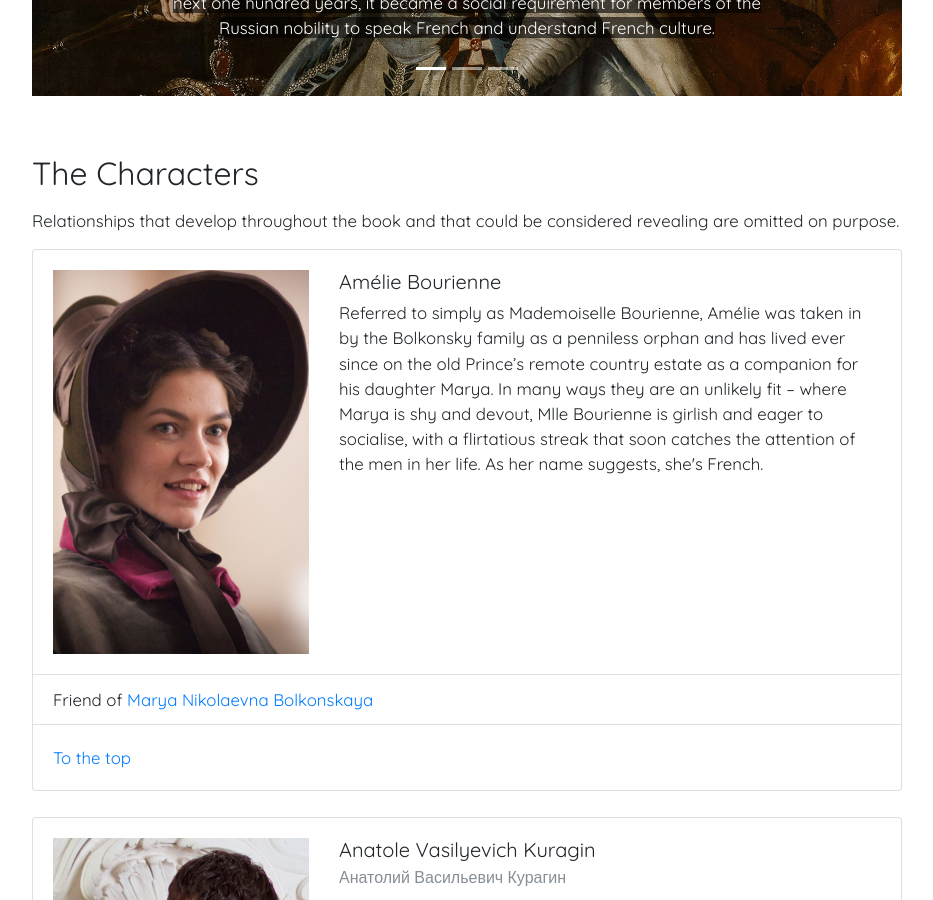
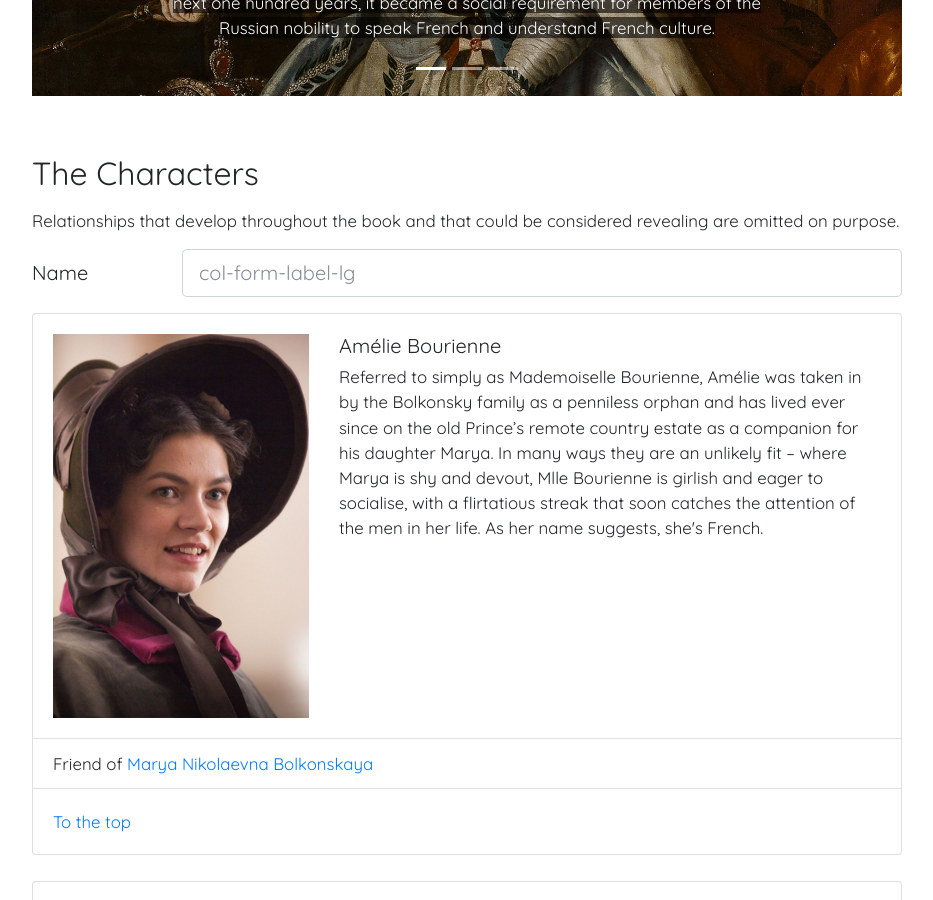
Before and after one commit to alessandrosp/war-and-peace, a Jekyll site: the page built from docs/index.html, in a window 1280 px wide and 900 px high, scrolled down 1584 px. Shown: the whole window, without its empty margins (173-1106 px from the left). Built offline with Jekyll 4.4.1, drawn with Linux system fonts in a browser that asks for light colours; nearby versions of some CDN libraries.

Commit message:
Update index.html

```diff
--- a/docs/index.html
+++ b/docs/index.html
@@ -81,6 +81,14 @@ layout: default
 		<p>
 			Relationships that develop throughout the book and that could be considered revealing are omitted on purpose.
 		</p>
+		<form>
+			<div class="form-group row">
+				<label for="colFormLabelLg" class="col-sm-2 col-form-label col-form-label-lg">Name</label>
+				<div class="col-sm-10">
+					<input type="text" class="form-control form-control-lg" id="colFormLabelLg" placeholder="col-form-label-lg">
+				</div>
+			</div>
+		</form>
 		<p>
 			{% for character in site.characters %}
 			<div class="card character" id="{{ character.name }}">
```
